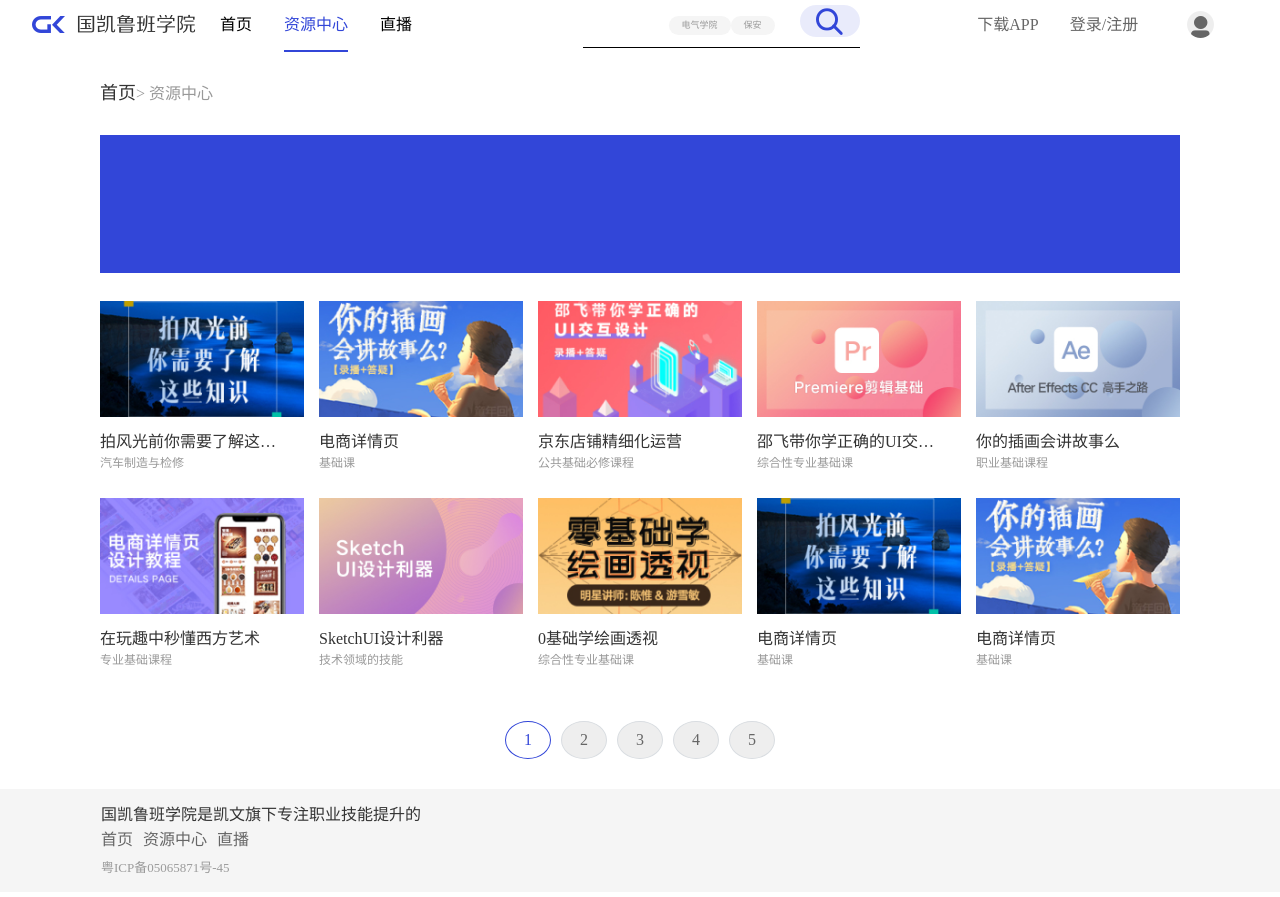
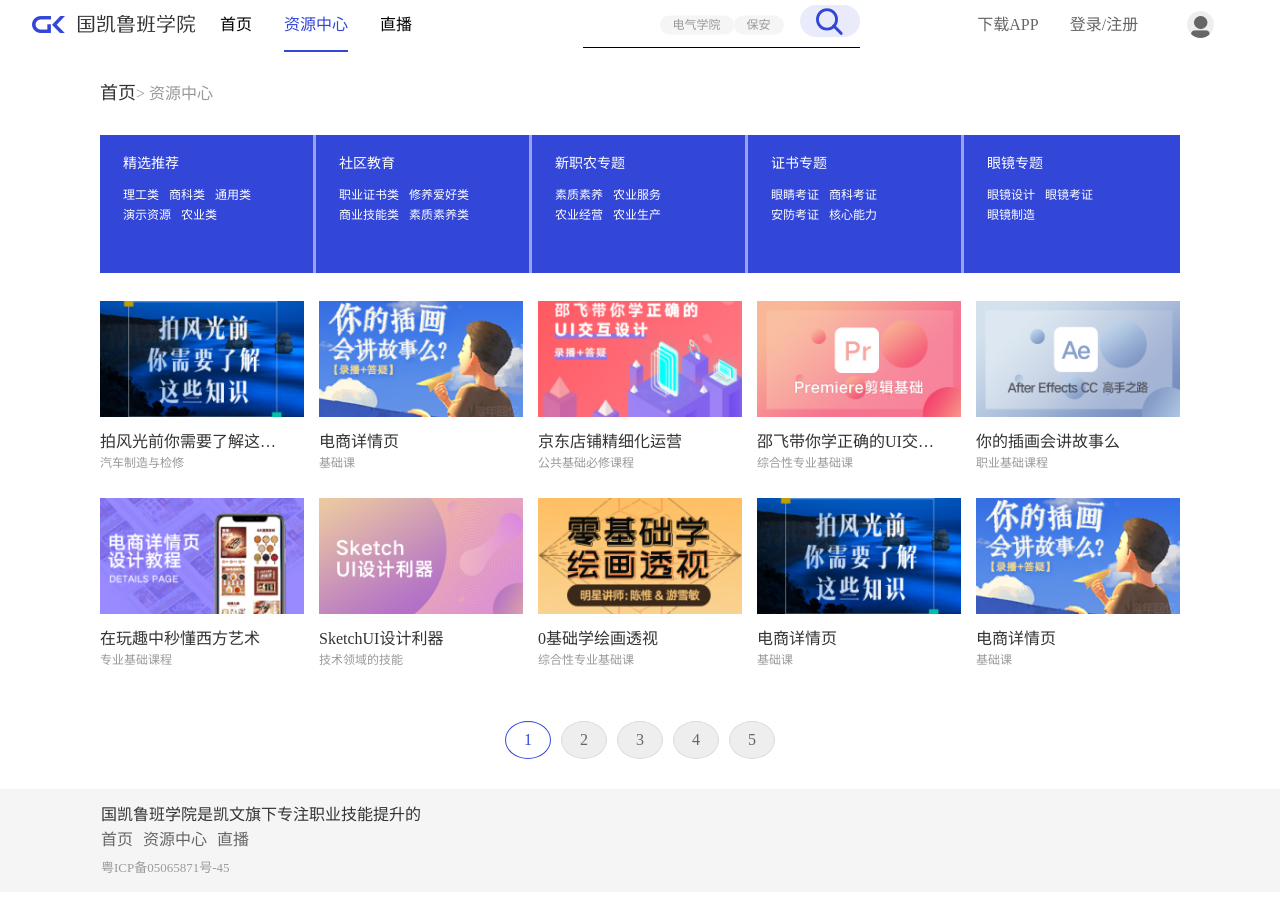
Before and after one commit to pubdreamcc/gjzx_web_2.0, a Vue app in the folder lbxy-v1-vue/: page /resourcecenter in a window 1280 px wide. Built offline with nearby package versions, Linux system fonts and the light colour scheme.

Commit message:
完成顶部搜索和资源中心课程列表

```diff
--- a/lbxy-v1-vue/package.json
+++ b/lbxy-v1-vue/package.json
@@ -11,6 +11,7 @@
     "build": "node build/build.js"
   },
   "dependencies": {
+    "axios": "^0.18.0",
     "element-ui": "^2.6.3",
     "vue": "^2.5.2",
     "vue-router": "^3.0.1"
--- a/lbxy-v1-vue/src/components/Header.vue
+++ b/lbxy-v1-vue/src/components/Header.vue
@@ -22,7 +22,12 @@
             <a href="javscript:;">保安</a>
           </div>
           <div class="search-form">
-            <input class="search-input " type="text" @focus="search" @blur="showTags">
+            <input class="search-input " type="text" @focus="search" @blur="showTags" v-model="keyWords" @input="getCourseName">
+            <div class="courseName_list" ref="courseName_list">
+              <div class="courseName_list_wrap">
+                <a href="javascript:;" v-for="(courseName, index) in courseNames" :key="index" class="courseName_list_link">{{courseName}}</a>
+              </div>
+            </div>
           </div>
           <div class="search-button">
             <img class="search-image" src="../assets/img/seaching@2x.png">
@@ -91,6 +96,7 @@
 </template>
 
 <script>
+import axios from 'axios'
 export default {
   name: '',
   data () {
@@ -98,16 +104,22 @@ export default {
       flag: false,
       dialogLoginVis: false,
       dialogregisterVis: false,
-      codeArr: [0, 1, 2, 3, 4, 5, 6, 7, 8, 9]
+      codeArr: [0, 1, 2, 3, 4, 5, 6, 7, 8, 9],
+      keyWords: '',
+      courseNames: []
     }
   },
   components: {},
   methods: {
     search () {
       this.$refs.searchTags.style.display = 'none'
+      this.$refs.courseName_list.style.display = 'block'
     },
     showTags () {
-      this.$refs.searchTags.style.display = 'block'
+      this.$refs.courseName_list.style.display = 'none'
+      if (this.keyWords === '') {
+        this.$refs.searchTags.style.display = 'block'
+      }
     },
     showDownload (i) {
       this.flag = i
@@ -125,6 +137,21 @@ export default {
         this.$refs.confirmCode.value = this.$refs.psdCode.value = this.$refs.phoneCode.value = ''
       } else {
         this.$refs.phoneCode2.value = this.$refs.phoneInfo.value = this.$refs.psdCode2.value = this.$refs.psdCode3.value = ''
+      }
+    },
+    getCourseName () {
+      // 发送Ajax请求
+      if (this.keyWords.trim()) {
+        this.$refs.courseName_list.style.display = 'block'
+        let URL = 'http://lgedu.gtafe.com/teach/rest/v1/course/getCourseNameByKeyword?keyword=' + this.keyWords
+        axios.get(URL).then(response => {
+          let result = response.data.data
+          this.courseNames = result
+        }).catch(error => {
+          alert('搜索失败' + error)
+        })
+      } else {
+        this.courseNames = []
       }
     }
   }
@@ -182,7 +209,7 @@ export default {
   .header .container .search .searchTags a{
     display: inline-block;
     padding: 3px 13px;
-    font-size:9px;
+    font-size:12px;
     font-family:PingFangSC-Regular;
     font-weight:400;
     color: #999;
@@ -205,6 +232,30 @@ export default {
     outline: none;
     border: none;
     height: 100%;
+    font-size: 16px;
+  }
+  .header .container .search .search-form .courseName_list{
+    display: none;
+    position: absolute;
+    top: 105%;
+    background: white;
+    max-height: 264px;
+    border-radius: 0 0 9px 9px;
+    width: 100%;
+    overflow: auto;
+  }
+  .header .container .search .search-form .courseName_list .courseName_list_wrap a{
+    height: 42px;
+    padding: 0 10px;
+    color: #666666;
+    font-size: 13px;
+    line-height: 42px;
+    text-align: left;
+    display: block;
+  }
+  .header .container .search .search-form .courseName_list .courseName_list_wrap a:hover{
+    color: #333;
+    background: #F5F5F5;
   }
   .header .container .header-login{
     display: flex;
--- a/lbxy-v1-vue/src/components/routerComponents/ResourceCenter.vue
+++ b/lbxy-v1-vue/src/components/routerComponents/ResourceCenter.vue
@@ -6,6 +6,51 @@
          <span>> 资源中心</span>
        </div>
        <div class="coursesClassList">
+         <div class="course_item">
+           <span>精选推荐</span>
+           <ul class="course_item_list">
+             <li>理工类</li>
+             <li>商科类</li>
+             <li>通用类</li>
+             <li>演示资源</li>
+             <li>农业类</li>
+           </ul>
+         </div>
+         <div class="course_item">
+           <span>社区教育</span>
+           <ul class="course_item_list">
+             <li>职业证书类</li>
+             <li>修养爱好类</li>
+             <li>商业技能类</li>
+             <li>素质素养类</li>
+           </ul>
+         </div>
+         <div class="course_item">
+           <span>新职农专题</span>
+           <ul class="course_item_list">
+             <li>素质素养</li>
+             <li>农业服务</li>
+             <li>农业经营</li>
+             <li>农业生产</li>
+           </ul>
+         </div>
+         <div class="course_item">
+           <span>证书专题</span>
+           <ul class="course_item_list">
+             <li>眼睛考证</li>
+             <li>商科考证</li>
+             <li>安防考证</li>
+             <li>核心能力</li>
+           </ul>
+         </div>
+         <div class="course_item">
+           <span>眼镜专题</span>
+           <ul class="course_item_list">
+             <li>眼镜设计</li>
+             <li>眼镜考证</li>
+             <li>眼镜制造</li>
+           </ul>
+         </div>
        </div>
        <el-tabs tab-position="bottom" type="border-card">
         <el-tab-pane label="1">
@@ -163,6 +208,48 @@ export default {
     width: 100%;
     background: #3246D8;
     margin: 28px auto;
+    display: flex;
+  }
+  .resourceCenter .container .coursesClassList .course_item{
+    box-sizing: border-box;
+    width: 20%;
+    border-right: 3px solid rgba(255, 255, 255, .5);
+    height: 100%;
+    padding: 20px 23px;
+    cursor: pointer;
+  }
+  .resourceCenter .container .coursesClassList .course_item:nth-last-child(1){
+    border-right: none;
+  }
+  .resourceCenter .container .coursesClassList .course_item span{
+    font-size: 14px;
+    color: rgba(255,255,255,1);
+    font-family:PingFangSC-Medium;
+  }
+  .resourceCenter .container .coursesClassList .course_item .course_item_list{
+    width: 167px;
+    display: flex;
+    flex-wrap: wrap;
+    margin-top: 18px;
+  }
+  .resourceCenter .container .coursesClassList .course_item .course_item_list li{
+    font-size: 12px;
+    font-family: PingFangSC-Regular;
+    font-weight: 400;
+    color: rgba(255,255,255,1);
+    margin: 0 10px 8px 0;
+  }
+  .resourceCenter .container .coursesClassList .course_item:hover{
+    background-color: #fff;
+  }
+  .resourceCenter .container .coursesClassList .course_item:hover span{
+    color: #333;
+  }
+  .resourceCenter .container .coursesClassList .course_item:hover .course_item_list li{
+    color: #666;
+  }
+  .resourceCenter .container .coursesClassList .course_item .course_item_list li:hover{
+    color: #333;
   }
   .resourceCenter .el-tabs--border-card{
     border: none;
```
Also changed, not shown: 1 other file (tests, documents, lock files or other folders).
